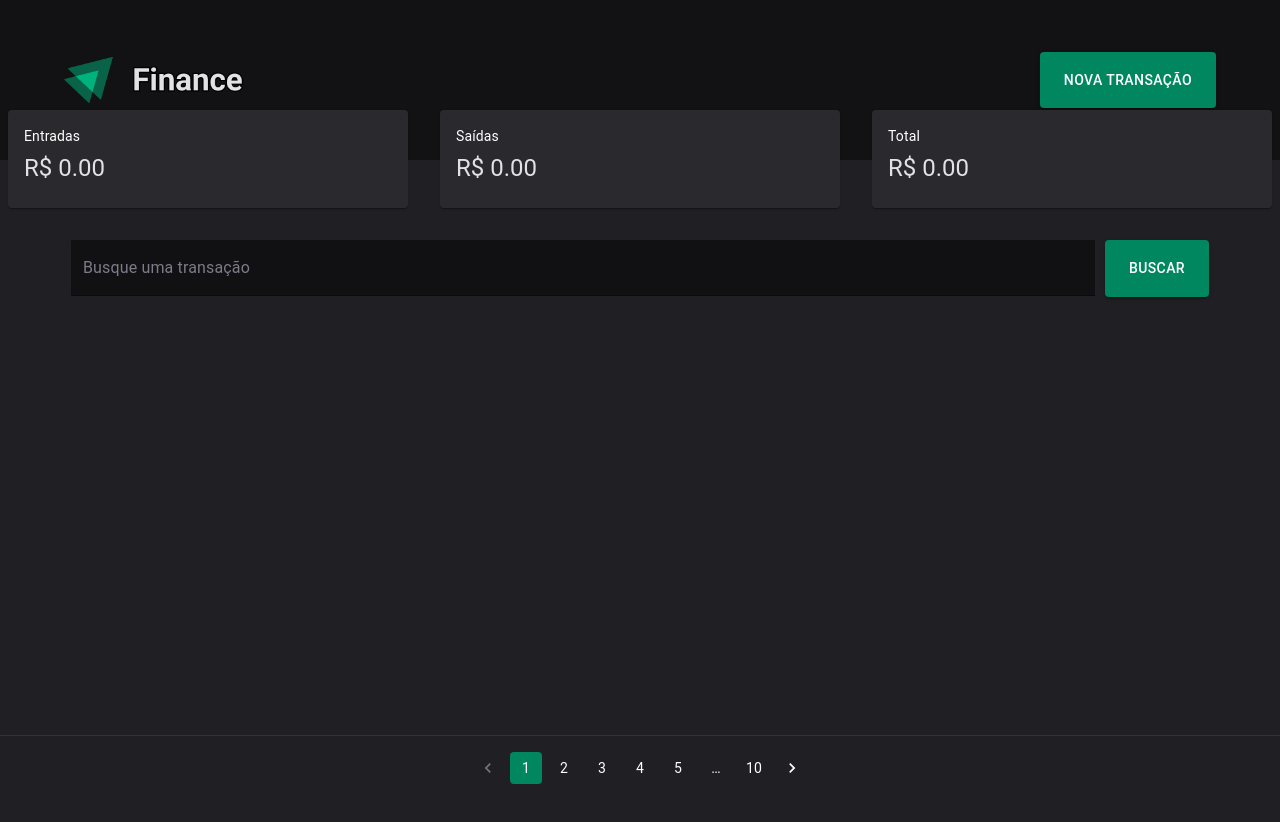
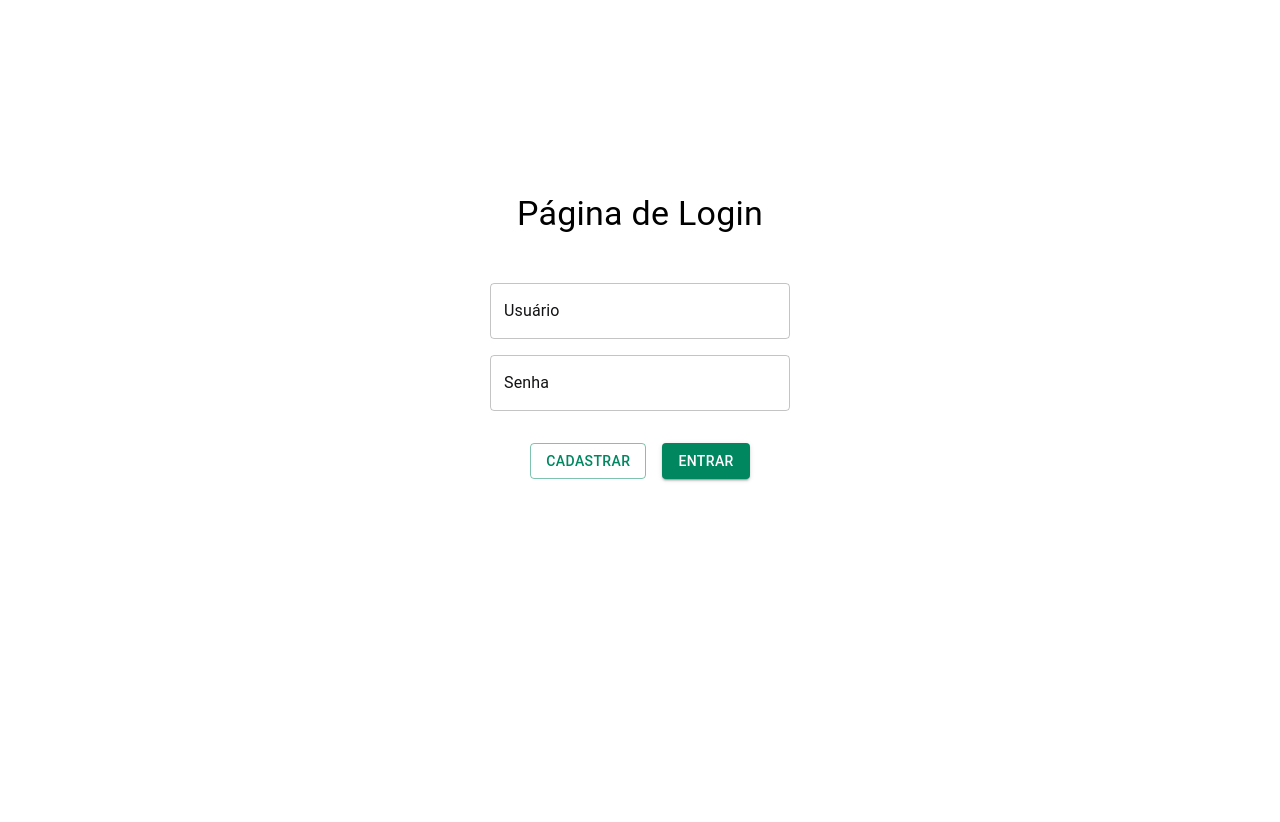
Before and after one commit to FelipeAnversa/projetoFigma, a React (Vite) app in the folder my-react-app/: page / in a window 1280 px wide. Shown: the top 822 px of the page. After the commit the page ends 800 px from the top, so only its background shows below. Built offline with nearby package versions, Linux system fonts and the light colour scheme.

Commit message:
🛠 Refatorar: adicionar estrutura inicial do aplicativo com componentes de login, cadastro e página principal

```diff
--- a/my-react-app/index.html
+++ b/my-react-app/index.html
@@ -8,6 +8,6 @@
   </head>
   <body style="margin: 0;">
     <div id="root"></div>
-    <script type="module" src="/src/main.jsx"></script>
+    <script type="module" src="/src/visual/main.jsx"></script>
   </body>
 </html>
--- /dev/null
+++ b/my-react-app/src/apis/api_login.json
@@ -0,0 +1,6 @@
+[
+    {
+        "login": "admin",
+        "senha": "password"
+    }
+]
--- /dev/null
+++ b/my-react-app/src/importantes/Cadastro.jsx
@@ -0,0 +1,104 @@
+import { TextField, Button, Alert, Snackbar } from '@mui/material';
+import { useState } from 'react';
+import { Dialog, DialogActions, DialogContent, DialogTitle } from '@mui/material';
+
+export default function Cadastro({ dadosLogin, onCadastroSucesso }) {
+    const [usuario, setUsuario] = useState('');
+    const [senha, setSenha] = useState('');
+    const [open, setOpen] = useState(false);
+    const [erro, setErro] = useState('');
+    const [sucesso, setSucesso] = useState('');
+
+    const handleClickOpen = () => {
+        setOpen(true);
+    }
+
+    const handleClose = () => {
+        setOpen(false);
+        setUsuario('');
+        setSenha('');
+        setErro('');
+        setSucesso('');
+    };
+
+    const cadastrar = () => {
+        const usuarioExistente = dadosLogin.find((item) => item.login === usuario);
+        if (usuarioExistente) {
+            setErro('Usuário já existe.');
+            setSucesso('');
+        } else {
+            const novoUsuario = { login: usuario, senha: senha };
+            const novosDados = [...dadosLogin, novoUsuario];
+
+            onCadastroSucesso(novosDados);
+
+            setSucesso('Cadastro realizado com sucesso!');
+            setErro('');
+
+            setTimeout(() => {
+                handleClose();
+            }, 2000);
+        }
+    };
+
+    return (
+        <>
+            <Button variant="outlined" onClick={handleClickOpen}>
+                Cadastrar
+            </Button>
+            <Dialog
+                open={open}
+                onClose={handleClose}
+            >
+                <DialogTitle sx={{ margin: '2rem' }}>Página de Cadastro</DialogTitle>
+                <DialogContent sx={{ display: 'flex', flexDirection: 'column', gap: 2, padding: '20px' }}>
+                    <TextField
+                        label="Usuário"
+                        variant="outlined"
+                        value={usuario}
+                        onChange={(e) => setUsuario(e.target.value)}
+                        fullWidth
+                    />
+                    <TextField
+                        label="Senha"
+                        variant="outlined"
+                        type="password"
+                        value={senha}
+                        onChange={(e) => setSenha(e.target.value)}
+                        fullWidth
+                    />
+                </DialogContent>
+
+                <Snackbar
+                    open={!!erro}
+                    autoHideDuration={6000}
+                    onClose={() => setErro('')}
+                >
+                    <Alert severity="error" onClose={() => setErro('')}>
+                        {erro}
+                    </Alert>
+                </Snackbar>
+
+                <Snackbar
+                    open={!!sucesso}
+                    autoHideDuration={6000}
+                    onClose={() => setSucesso('')}
+                >
+                    <Alert severity="success" onClose={() => setSucesso('')}>
+                        {sucesso}
+                    </Alert>
+                </Snackbar>
+
+                <DialogActions>
+                    <Button onClick={handleClose}>Cancelar</Button>
+                    <Button
+                        variant="contained"
+                        onClick={cadastrar}
+                    >
+                        Cadastrar
+                    </Button>
+                </DialogActions>
+            </Dialog>
+        </>
+    );
+}
--- a/my-react-app/src/App.jsx
+++ b/my-react-app/src/visual/App.jsx
@@ -1,9 +1,9 @@
-import Pagina from "./Pagina";
+import Login from "./Login";
 
 function App() {
   return (
     <>
-      <Pagina />
+      <Login />
     </>
   );
 }
--- /dev/null
+++ b/my-react-app/src/visual/Login.jsx
@@ -0,0 +1,123 @@
+import { Box, Typography, TextField, Button, Stack, Alert, Snackbar } from '@mui/material';
+import { ThemeProvider } from '@mui/material/styles';
+import { theme } from '../importantes/theme';
+import { useState } from 'react';
+import api from "../apis/api_login.json"
+import Cadastro from '../importantes/Cadastro';
+import Pagina from './Pagina';
+
+export default function Login() {
+    const [usuario, setUsuario] = useState('');
+    const [senha, setSenha] = useState('');
+    const [erro, setErro] = useState('');
+    const [sucesso, setSucesso] = useState('');
+    const [logado, setLogado] = useState(false);
+
+    const [dadosLogin, setDadosLogin] = useState([...api]);
+
+    const verificar = () => {
+        const usuarioValido = dadosLogin.find((item) => item.login === usuario && item.senha === senha);
+        if (usuarioValido) {
+            setSucesso('Login bem-sucedido!');
+            setErro('');
+            setTimeout(() => {
+                setLogado(true);
+            }, 1500);
+        } else {
+            setErro('Usuário ou senha inválidos.');
+            setSucesso('');
+        }
+    };
+
+    const handleCadastroSucesso = (novosDados) => {
+        setDadosLogin([...novosDados]);
+        setSucesso('Cadastro realizado com sucesso! Agora faça login.');
+    };
+
+    if (logado) {
+        return <Pagina />;
+    }
+
+    return (
+        <ThemeProvider theme={theme}>
+            <Box
+                sx={{
+                    display: 'flex',
+                    flexDirection: 'column',
+                    alignItems: 'center',
+                    justifyContent: 'center',
+                    height: '80vh',
+                    gap: 2,
+                }}
+            >
+                <Typography variant="h4" component="div" sx={{ margin: '2rem' }}>
+                    Página de Login
+                </Typography>
+
+                <TextField
+                    label="Usuário"
+                    variant="outlined"
+                    value={usuario}
+                    onChange={(e) => setUsuario(e.target.value)}
+                    sx={{
+                        width: '300px',
+                        input: { color: 'grey.50' },
+                        '& label': { color: 'grey.50' },
+                        '& .MuiOutlinedInput-root': {
+                            backgroundColor: 'grey.700'
+                        }
+                    }}
+                />
+
+                <TextField
+                    label="Senha"
+                    variant="outlined"
+                    type="password"
+                    value={senha}
+                    onChange={(e) => setSenha(e.target.value)}
+                    sx={{
+                        width: '300px',
+                        input: { color: 'grey.50' },
+                        '& label': { color: 'grey.50' },
+                        '& .MuiOutlinedInput-root': {
+                            backgroundColor: 'grey.700'
+                        }
+                    }}
+                />
+
+                <Stack direction="row" spacing={2} sx={{ marginTop: '1rem' }}>
+                    <Cadastro
+                        dadosLogin={dadosLogin}
+                        onCadastroSucesso={handleCadastroSucesso}
+                    />
+                    <Button
+                        variant="contained"
+                        onClick={verificar}
+                    >
+                        Entrar
+                    </Button>
+                </Stack>
+
+                <Snackbar
+                    open={!!erro}
+                    autoHideDuration={6000}
+                    onClose={() => setErro('')}
+                >
+                    <Alert severity="error" onClose={() => setErro('')}>
+                        {erro}
+                    </Alert>
+                </Snackbar>
+
+                <Snackbar
+                    open={!!sucesso}
+                    autoHideDuration={6000}
+                    onClose={() => setSucesso('')}
+                >
+                    <Alert severity="success" onClose={() => setSucesso('')}>
+                        {sucesso}
+                    </Alert>
+                </Snackbar>
+            </Box>
+        </ThemeProvider>
+    );
+}
```
Also changed, not shown: my-react-app/src/apis/data.js (added, +92 -0 lines), my-react-app/src/visual/Pagina.jsx (renamed from my-react-app/src/Pagina.jsx, +6 -7 lines), my-react-app/src/visual/main.jsx (renamed from my-react-app/src/main.jsx).
